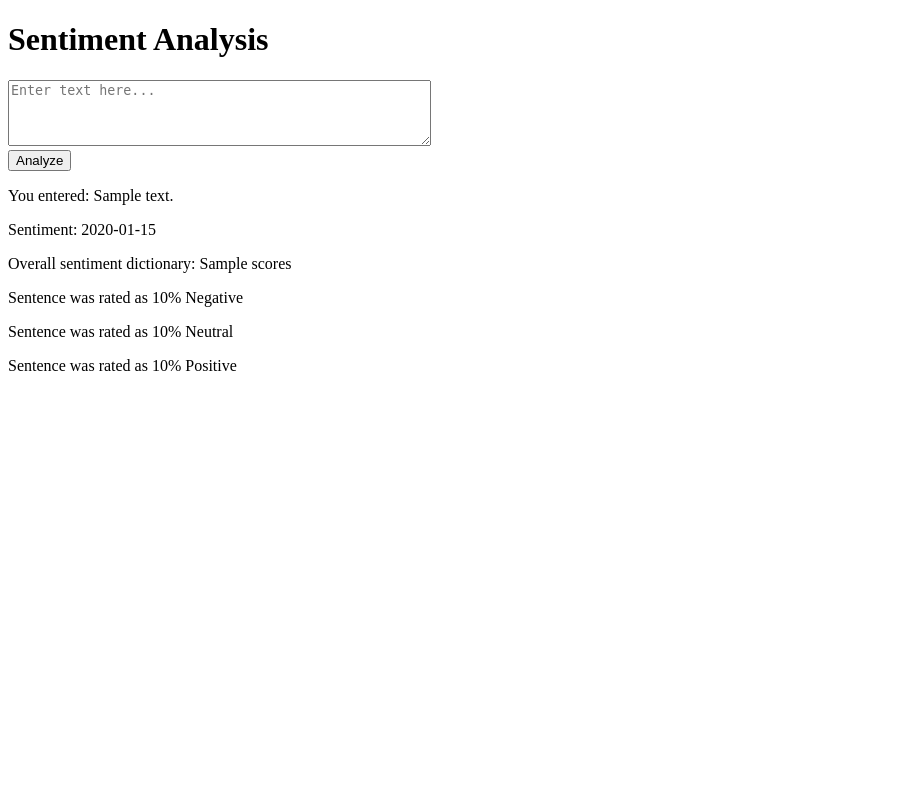
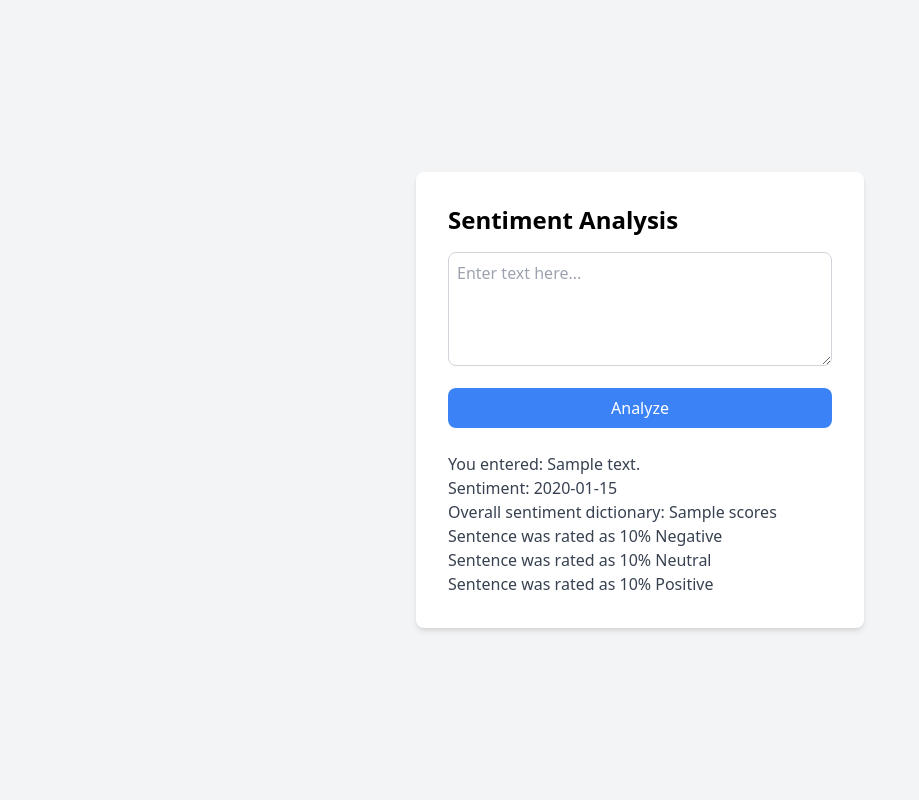
Before and after one commit to AsilMehaboob/VADER_sentiment_analyzer, a Flask app: template templates/index.html in a window 1280 px wide. Shown: the whole page, without its empty margins (0-919 px from the left). Run offline with Flask 3, Linux system fonts and the light colour scheme; the template is opened without the code that fills it: most values are stand-ins (such as "Sample title", 1, 10 or a date in 2020).

Commit message:
Update index.html

```diff
--- a/templates/index.html
+++ b/templates/index.html
@@ -4,20 +4,25 @@
     <meta charset="UTF-8">
     <meta name="viewport" content="width=device-width, initial-scale=1.0">
     <title>Sentiment Analysis</title>
+    <link href="https://cdn.jsdelivr.net/npm/tailwindcss@2.2.19/dist/tailwind.min.css" rel="stylesheet">
 </head>
-<body>
-    <h1>Sentiment Analysis</h1>
-    <form action="/analyze" method="post">
-        <textarea name="text" rows="4" cols="50" placeholder="Enter text here..."></textarea><br>
-        <input type="submit" value="Analyze">
-    </form>
-    {% if text %}
-        <p>You entered: {{ text }}</p>
-        <p>Sentiment: {{ sentiment }}</p>
-        <p>Overall sentiment dictionary: {{ scores }}</p>
-        <p>Sentence was rated as {{ scores['neg']*100 }}% Negative</p>
-        <p>Sentence was rated as {{ scores['neu']*100 }}% Neutral</p>
-        <p>Sentence was rated as {{ scores['pos']*100 }}% Positive</p>
-    {% endif %}
+<body class="bg-gray-100 flex items-center justify-center min-h-screen">
+    <div class="bg-white shadow-md rounded-lg p-8 max-w-md w-full">
+        <h1 class="text-2xl font-bold mb-4">Sentiment Analysis</h1>
+        <form action="/analyze" method="post" class="space-y-4">
+            <textarea name="text" rows="4" cols="50" placeholder="Enter text here..." class="w-full p-2 border border-gray-300 rounded-lg focus:outline-none focus:ring-2 focus:ring-blue-500"></textarea><br>
+            <input type="submit" value="Analyze" class="w-full bg-blue-500 text-white py-2 px-4 rounded-lg hover:bg-blue-600">
+        </form>
+        {% if text %}
+            <div class="mt-6">
+                <p class="text-gray-700">You entered: <span class="font-medium">{{ text }}</span></p>
+                <p class="text-gray-700">Sentiment: <span class="font-medium">{{ sentiment }}</span></p>
+                <p class="text-gray-700">Overall sentiment dictionary: <span class="font-medium">{{ scores }}</span></p>
+                <p class="text-gray-700">Sentence was rated as <span class="font-medium">{{ scores['neg']*100 }}% Negative</span></p>
+                <p class="text-gray-700">Sentence was rated as <span class="font-medium">{{ scores['neu']*100 }}% Neutral</span></p>
+                <p class="text-gray-700">Sentence was rated as <span class="font-medium">{{ scores['pos']*100 }}% Positive</span></p>
+            </div>
+        {% endif %}
+    </div>
 </body>
 </html>
```
